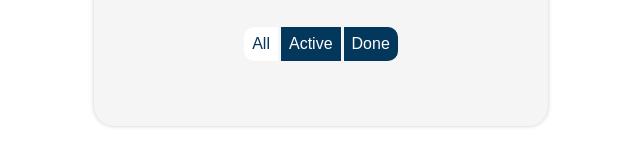
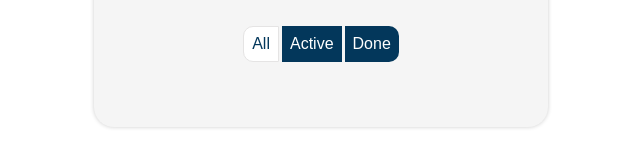
Before and after one commit to lu-alvz-dev/modern-todo-webapp, a plain HTML site: page index.html in a window 1280 px wide. Both pictures are taken after a click on the button "All". Shown: the part 416-582 px from the top of the page, 319-959 px from the left. Drawn offline with Linux system fonts and the light colour scheme.

Commit message:
styling border and font-weight for .clicked class

```diff
--- a/styles/styles.css
+++ b/styles/styles.css
@@ -40,6 +40,8 @@ button:hover {
 .clicked {
   background-color: #fff;
   color: #03375b;
+  border: solid 0.1px #e5e4e4;
+  font-weight: 500;
 }
 
 input {
```
